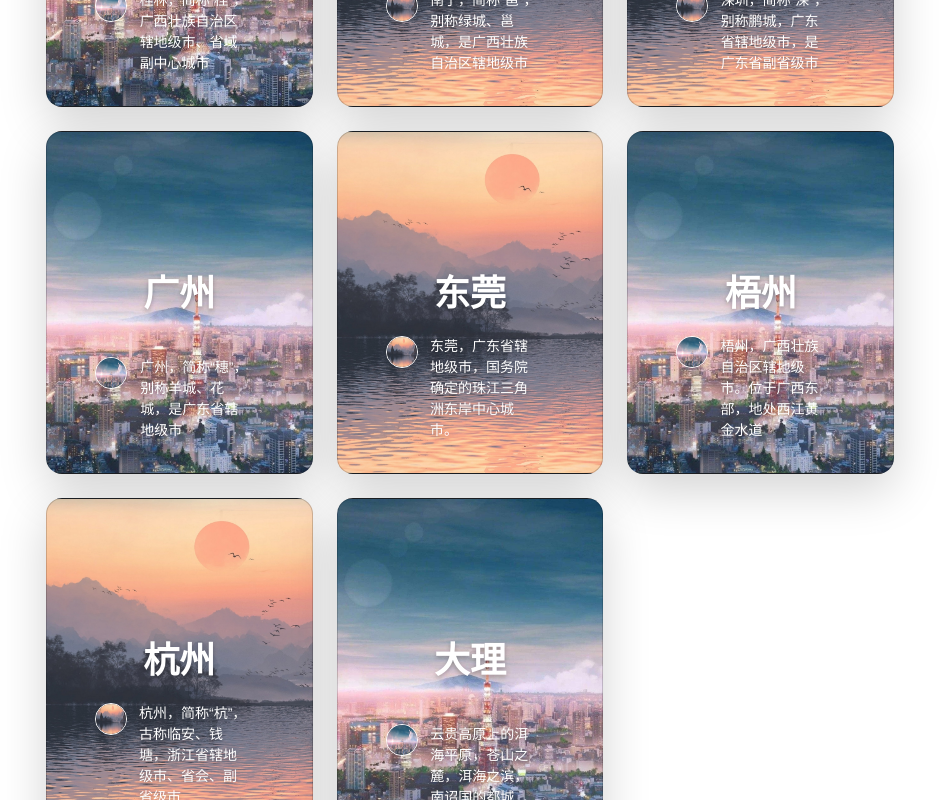
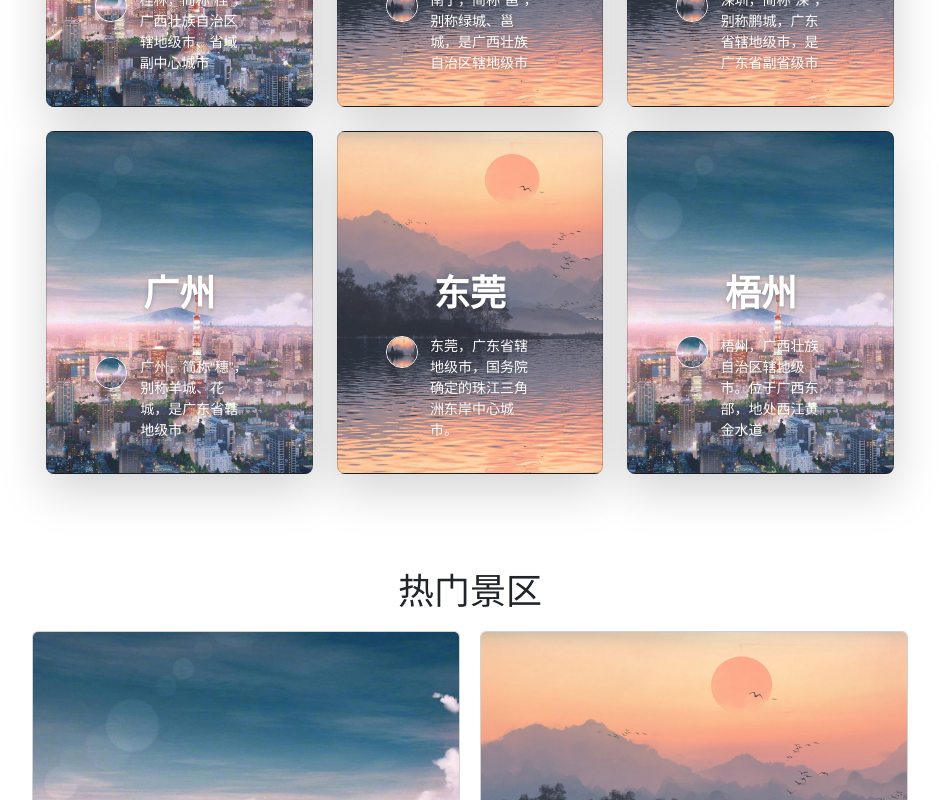
Before and after one commit to Funny1124/walking-with-the-wind, a Vue app: page / in a window 1280 px wide. Shown: the part 1280-2080 px from the top of the page, without its empty margins (170-1109 px from the left). Built offline with nearby package versions, Linux system fonts and the light colour scheme.

Commit message:
商城添加背景色

```diff
--- a/src/components/RecommendTem.vue
+++ b/src/components/RecommendTem.vue
@@ -1,9 +1,9 @@
 <template>
-  <div class="px-4 py-5" id="custom-cards">
+  <div class="container px-4 py-5" id="custom-cards">
     <h2 class="pb-2 border-bottom">今日推荐</h2>
     <div class="row row-cols-1 row-cols-lg-3 align-items-stretch g-4 py-5">
       <div class="col" v-for="(item, index) in new_list" :key="index">
-        <div class="card card-cover h-100 overflow-hidden text-white bg-dark rounded-4 shadow-lg"
+        <div class="card card-cover h-100 overflow-hidden text-white bg-dark rounded-3 shadow-lg"
              :style="{'background-image':'url('+item.image+')'}">
           <div class="d-flex flex-column h-100 p-5 pb-3 text-white text-shadow-1">
             <h2 class="pt-5 mt-5 mb-4 display-6 lh-1 fw-bold">{{ item.city }}</h2>
--- a/src/views/HomeView.vue
+++ b/src/views/HomeView.vue
@@ -31,7 +31,7 @@
       <recommend-tem :info_list="new_list"></recommend-tem>
     </div>
     <!--    热门景区-->
-    <div id="hot-landscape" class="recommend">
+    <div id="hot-landscape" class="hot-landscape">
       <hot-landscape-tem :info_list="new_list"></hot-landscape-tem>
     </div>
     <!--  穷游商城-->
@@ -96,16 +96,6 @@ export default {
           city: '梧州',
           image: require('../assets/img/city.jpg'),
           description: '梧州，广西壮族自治区辖地级市。位于广西东部，地处西江黄金水道'
-        },
-        {
-          city: '杭州',
-          image: require('../assets/img/river.jpg'),
-          description: '杭州，简称“杭”，古称临安、钱塘，浙江省辖地级市、省会、副省级市'
-        },
-        {
-          city: '大理',
-          image: require('../assets/img/city.jpg'),
-          description: '云贵高原上的洱海平原，苍山之麓，洱海之滨，南诏国的都城'
         }
       ]
     }
@@ -128,18 +118,20 @@ h2 {
 }
 
 .recommend {
-  width: 70%;
+  //width: 70%;
+  padding: 0 15%;
   margin: 0 auto;
 }
-
 .hot-landscape {
   width: 70%;
   margin: 0 auto;
 }
 
 .shop {
-  width: 70%;
+  //width: 70%;
+  padding: 2% 15%;
   margin: 20px auto;
+  background: linear-gradient(#6dd27c,#1ccdae);
 }
 
 .hot-topic {
```
